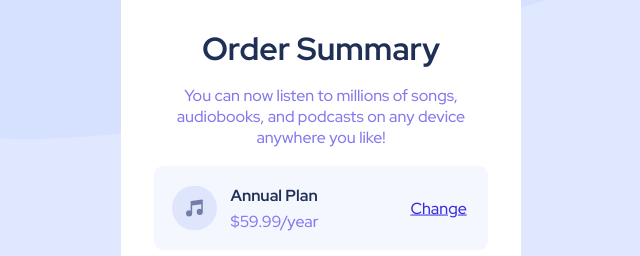
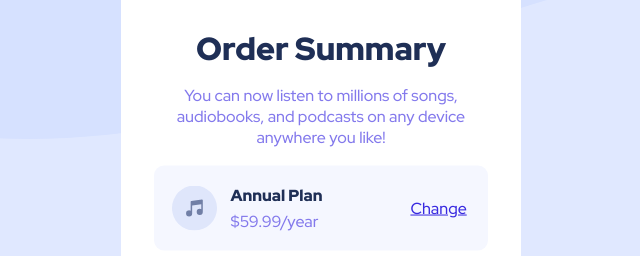
Before and after one commit to Shah-Faisal-cloud/Order-Summary-Componet, a plain HTML site: page index.html in a window 1280 px wide. Shown: the part 298-554 px from the top of the page, without its empty margins (319-959 px from the left). Drawn offline with Linux system fonts and the light colour scheme.

Commit message:
Update Style.css

```diff
--- a/Style.css
+++ b/Style.css
@@ -32,7 +32,7 @@ body{
 h1{
     color: hsl(223, 47%, 23%);
     margin-bottom: 15px;
-    font-weight: 700;
+    font-weight: 900;
 }
 .para-1{
     margin: 3% 9% 5% 9%;
@@ -68,7 +68,7 @@ h1{
 }
 .pricing h4{
     color: hsl(223, 47%, 23%);
-    font-weight: 700;
+    font-weight: 900;
 }
 .pricing p{
     color: hsl(245, 75%, 70%);
```
